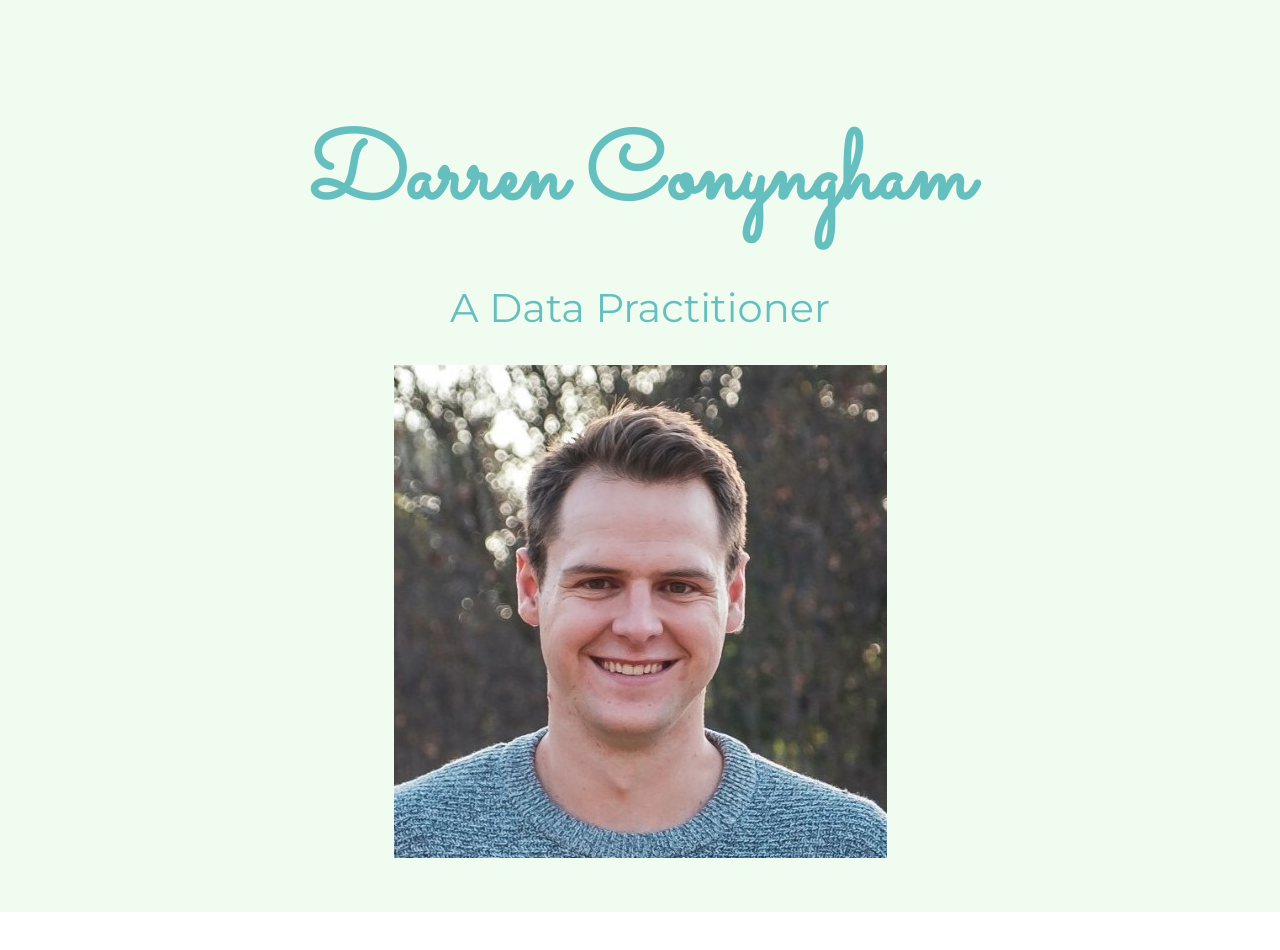
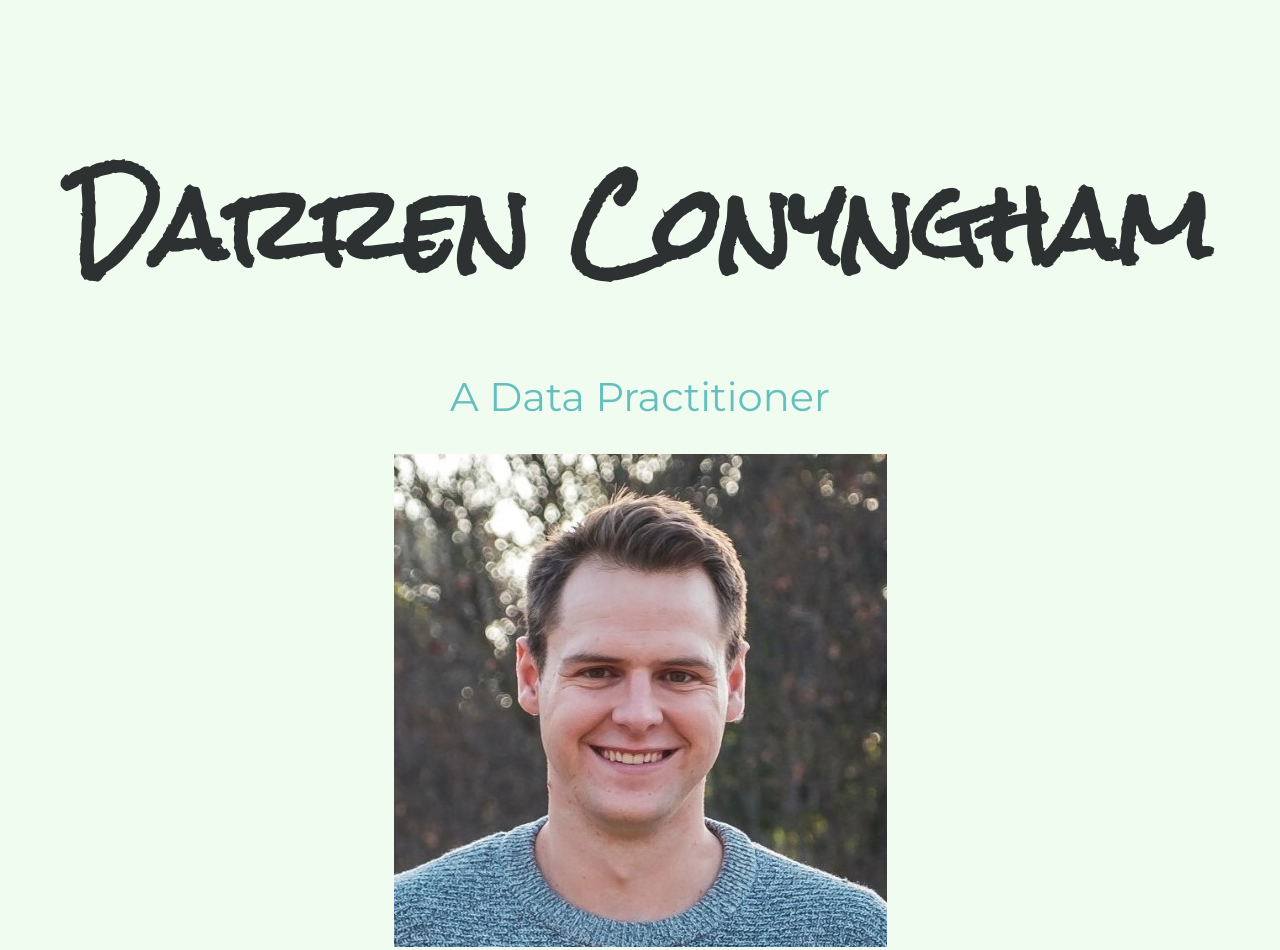
Before and after one commit to DarrenConyngham/cv, a plain HTML site: page index.html in a window 1280 px wide. Shown: the top 950 px of the page. Drawn offline with Linux system fonts and the light colour scheme.

Commit message:
Changes to the style of the sheet

```diff
--- a/css/styles.css
+++ b/css/styles.css
@@ -7,8 +7,8 @@ body {
 h1 {
   font-size: 6rem;
   margin: 50px auto 0 auto;
-  font-family: 'Sacramento', cursive;
-  color: #66BFBF;
+  font-family: 'Rock Salt', cursive;
+  color: #2e3131;
 }
 
 h2 {
--- a/index.html
+++ b/index.html
@@ -6,7 +6,7 @@
   <title>Darren Conyngham</title>
   <link rel="stylesheet" href="css/styles.css">
   <link rel="icon" href="favicon.ico">
-  <link href="https://fonts.googleapis.com/css?family=Merriweather|Montserrat|Sacramento&display=swap" rel="stylesheet">
+  <link href="https://fonts.googleapis.com/css?family=Merriweather|Montserrat|Sacramento|Rock+Salt&display=swap" rel="stylesheet">
 </head>
 
 <body>
```
